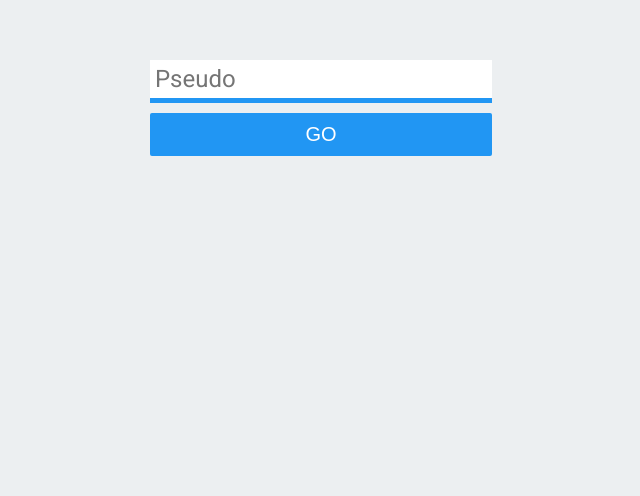
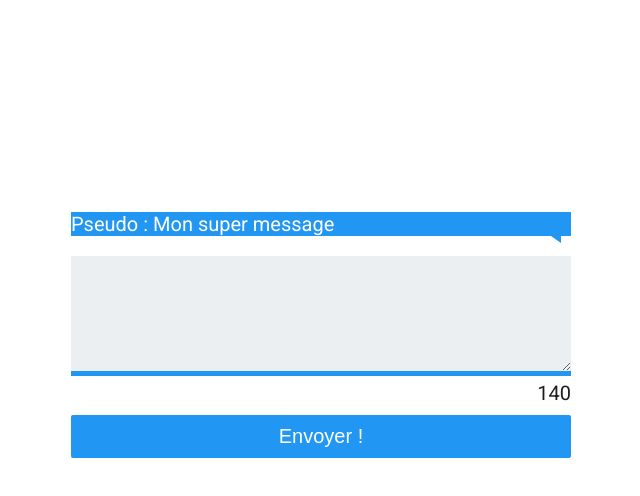
Before and after one commit to Chrismuzikos/ReactJS-ChatBox, a React (Create React App) app: page / in a window 1280 px wide. Shown: the part 292-788 px from the top of the page, without its empty margins (319-959 px from the left). Built offline with nearby package versions, Linux system fonts and the light colour scheme.

Commit message:
feat(components): create components App, Connexion, Formulaire, Meassage

```diff
--- /dev/null
+++ b/src/components/App.js
@@ -0,0 +1,20 @@
+import React from 'react';
+import Formulaire from './Formulaire'
+import Message from './Message'
+
+class App extends React.Component {
+    render() {
+        return (
+            <div className="box">
+                <div>
+                    <div className="messages">
+                        <Message />
+                    </div>
+                    <Formulaire />
+                </div>
+            </div>
+        )
+    }
+}
+
+export default App;
--- /dev/null
+++ b/src/components/Connexion.js
@@ -0,0 +1,16 @@
+import React from 'react';
+
+class Connexion extends React.Component {
+    render() {
+        return (
+            <div className="connexionBox">
+                <form className="connexion">
+                    <input type="text" placeholder="Pseudo" required />
+                    <button type="submit">GO</button>
+                </form>
+            </div>
+        )
+    }
+}
+
+export default Connexion
--- /dev/null
+++ b/src/components/Formulaire.js
@@ -0,0 +1,18 @@
+import React from 'react';
+
+class Formulaire extends React.Component {
+    render() {
+        return (
+            <form className="form">
+                <textarea required maxLength="140"></textarea>
+
+                <div className="info">140</div>
+
+                <button type="submit">Envoyer !</button>
+
+            </form>
+        )
+    }
+}
+
+export default Formulaire;
--- /dev/null
+++ b/src/components/Message.js
@@ -0,0 +1,13 @@
+import React from 'react';
+
+class Message extends React.Component {
+    render() {
+        return (
+            <p className="user-message">
+                Pseudo : Mon super message
+            </p>
+        )
+    }
+}
+
+export default Message
--- a/src/index.js
+++ b/src/index.js
@@ -1,23 +1,13 @@
 // React
 import React from 'react';
 import { render } from 'react-dom'
+// Components
+import Connexion from './components/Connexion'
+import App from './components/App'
 // CSS
 import './index.css';
 
-class Connexion extends React.Component {
-    render() {
-        return (
-            <div className="connexionBox">
-                <form className="connexion">
-                    <input type="text" placeholder="Pseudo" required />
-                    <button type="submit">GO</button>
-                </form>
-            </div>
-        )
-    }
-}
-
 render(
-    <Connexion />,
+    <App />,
     document.getElementById('root')
 );
```
